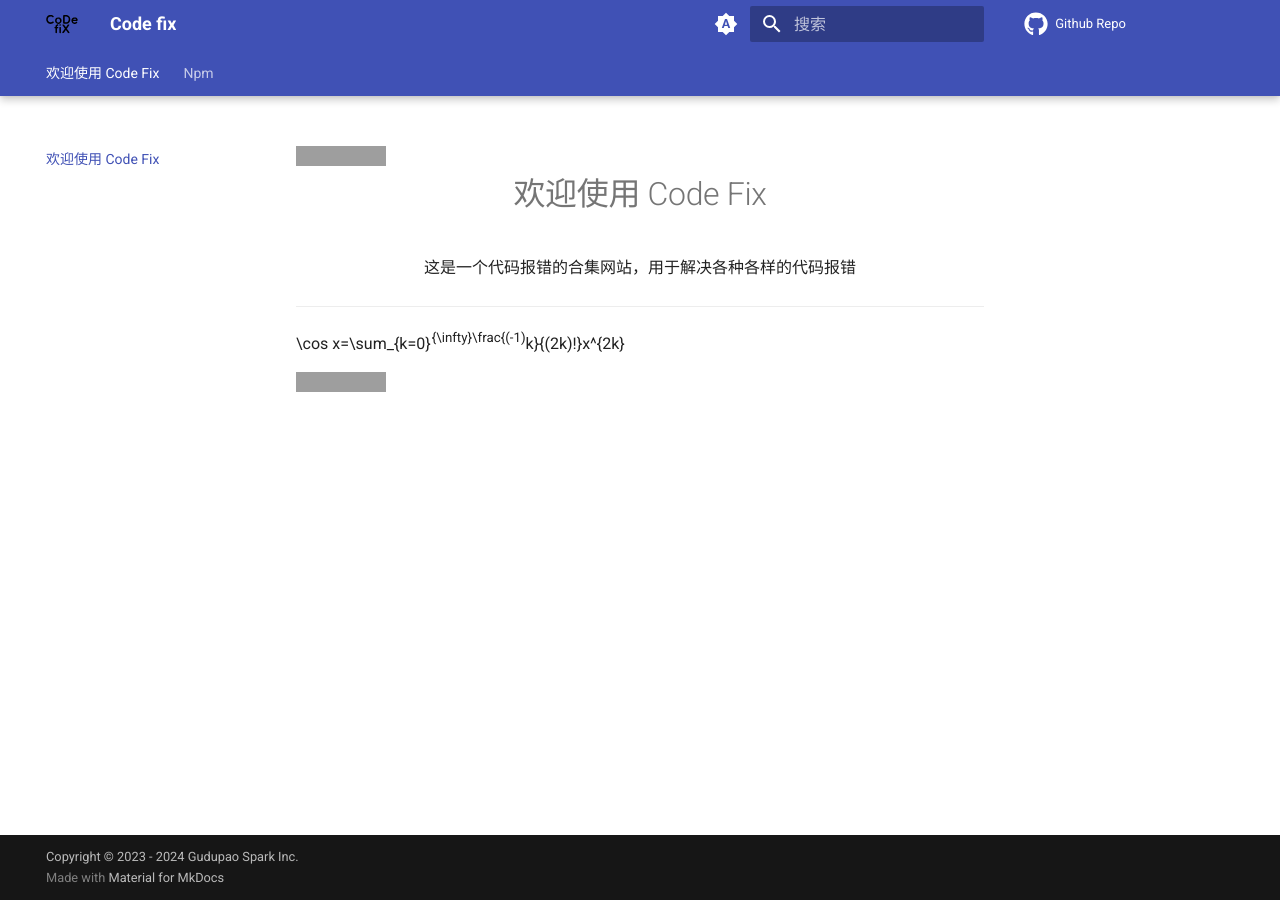
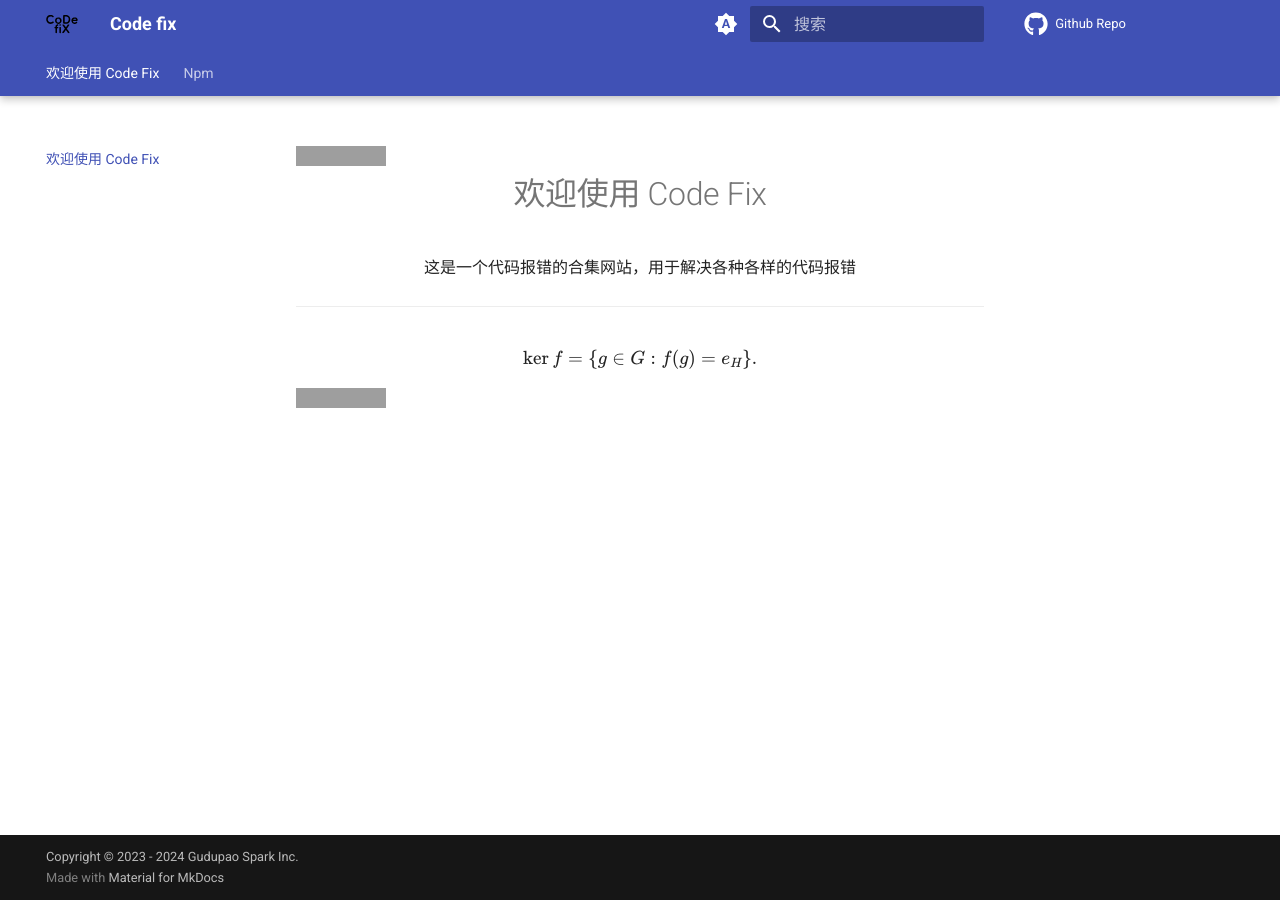
Before and after one commit to GudupaoSpark/code-fix, an MkDocs documentation site: the page built from docs/index.md, in a window 1280 px wide. Built offline with MkDocs 1.6.1 and Material for MkDocs 9.7.7, drawn with Linux system fonts in a browser that asks for light colours; comment, search, counter and statistics services are not loaded; grey boxes are pictures that could not be loaded.

Commit message:
Update index.md

```diff
--- a/docs/index.md
+++ b/docs/index.md
@@ -4,4 +4,6 @@
 
 ---
 
-\cos x=\sum_{k=0}^{\infty}\frac{(-1)^k}{(2k)!}x^{2k}
+$$
+\operatorname{ker} f=\{g\in G:f(g)=e_{H}\}{\mbox{.}}
+$$
```
